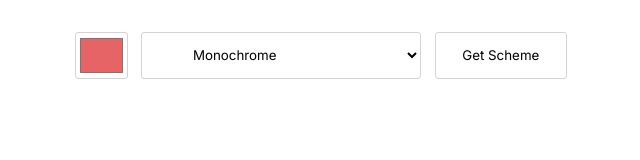
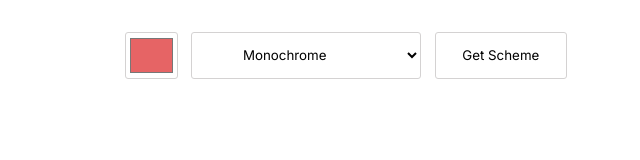
Before and after one commit to cicimarisa/colorSelector, a plain HTML site: page index.html in a window 1280 px wide. Shown: the whole page, without its empty margins (585-1225 px from the left). Drawn offline with Linux system fonts and the light colour scheme; no server answers.

Commit message:
Update index.css
Fix the select width

```diff
--- a/index.css
+++ b/index.css
@@ -40,7 +40,7 @@ button {
 }
 
 select {
-    width: 280px;
+    width: 230px;
     text-indent: 1em;
 }
 
```
